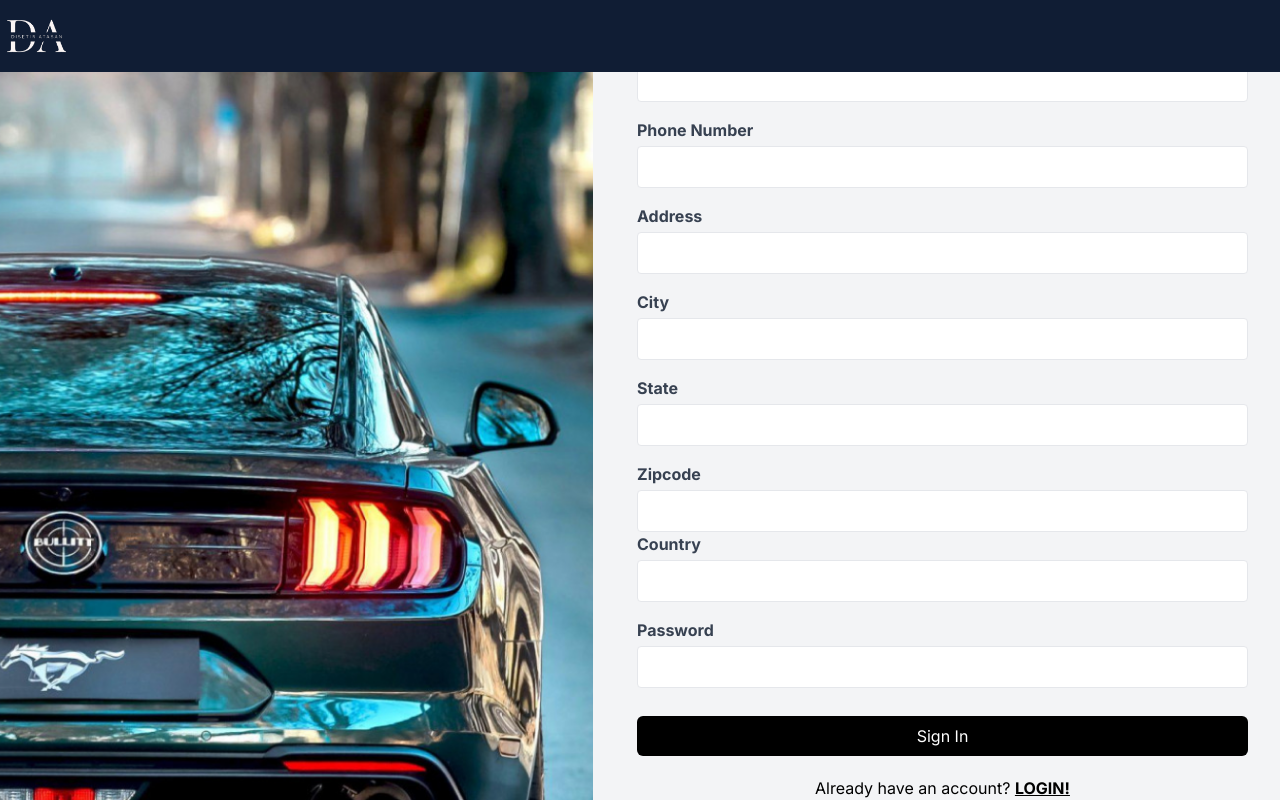
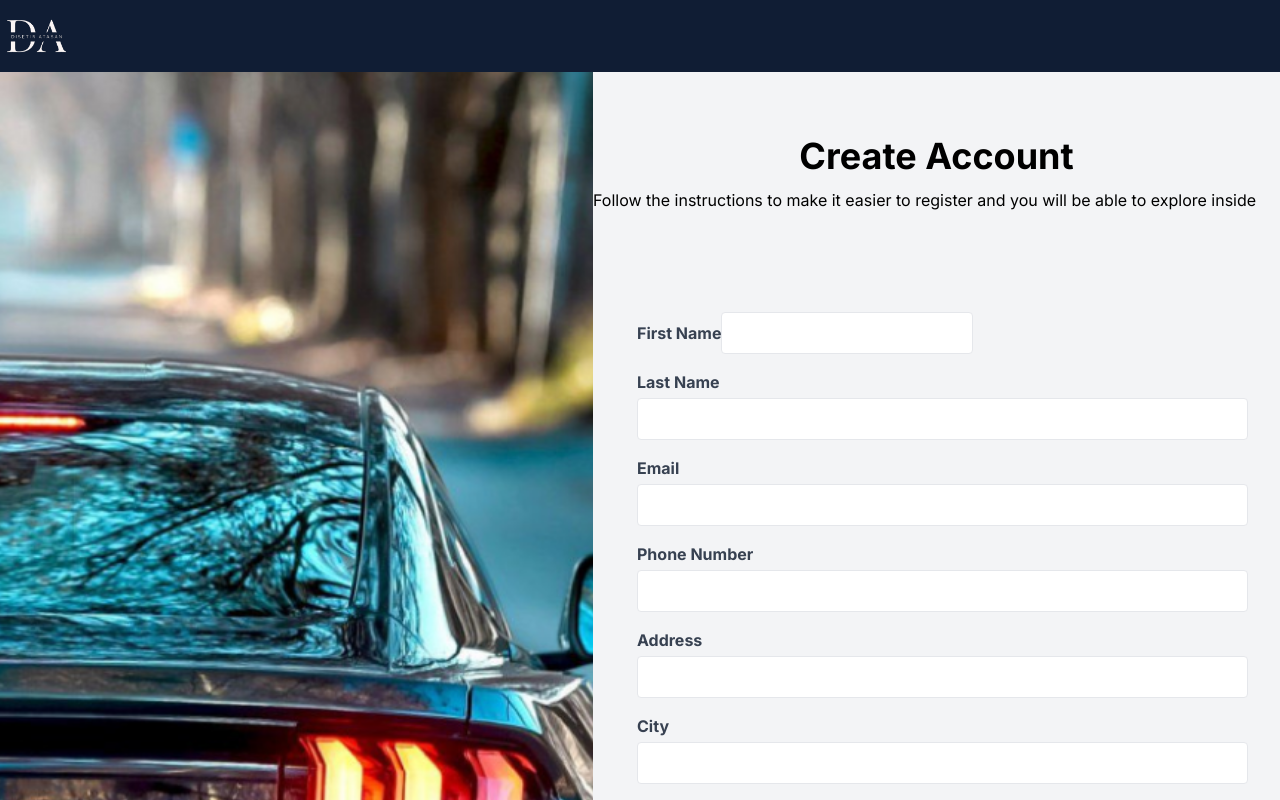
Before and after one commit to RayJonathan/RPLL-PT-Disetir-Atasan, a Next.js app in the folder disetiratasan/: page /signup in a window 1280 px wide. Shown: the top 800 px of the page. Built offline with nearby package versions, Linux system fonts and the light colour scheme.

Commit message:
Update page.tsx

```diff
--- a/disetiratasan/src/app/signup/page.tsx
+++ b/disetiratasan/src/app/signup/page.tsx
@@ -27,11 +27,11 @@ const Signup: React.FC<signup> = (props) => {
           />
         </div>
 
-      <div className="flex-1 bg-gray-100 flex flex-col items-center justify-center">
+      <div className="flex-1 bg-gray-100  flex flex-col items-center justify-center">
           <div className="text-black">
-            <div className="-mt-96">
-              <h1 className=" text-center text-4xl font-bold mb-10">Create Account</h1>
-              <p className="-mt-7">Follow the instructions to make it easier to register and you will be able to explore inside</p>
+            <div className="mt-16">
+              <h1 className=" text-center text-4xl font-bold">Create Account</h1>
+              <p className="mt-3">Follow the instructions to make it easier to register and you will be able to explore inside</p>
             </div>
 
             <form className="w-675px p-8 rounded  ml-3 mt-16">
@@ -39,7 +39,7 @@ const Signup: React.FC<signup> = (props) => {
               <span className="text-gray-700 font-bold">First Name</span>
               <input
                 type="text"
-                className="mt-1 p-2 w-full border rounded"
+                className="mt-1 p-2 w-auto border rounded"
               />
             </label>
 
```
